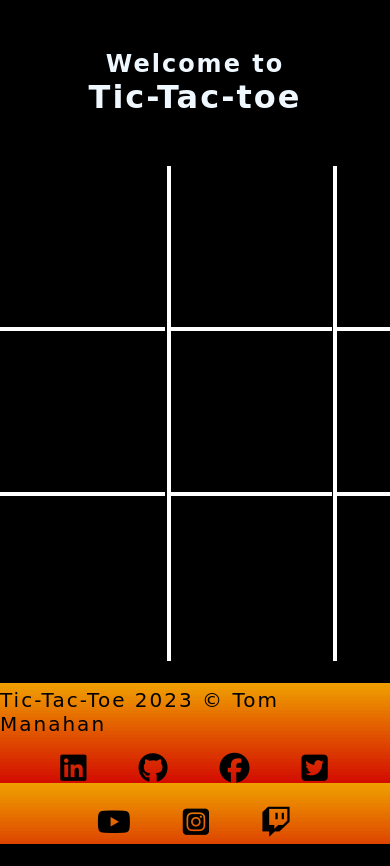
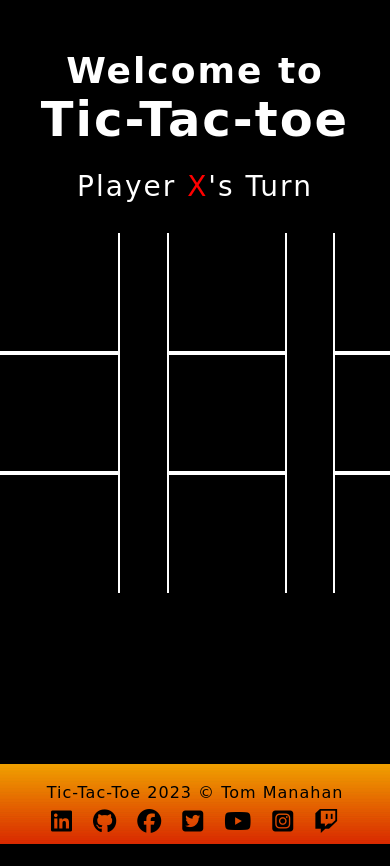
Before and after one commit to CI-Tom/tic-tac-toe, a plain HTML site: page index.html in a window 390 px wide. Shown: the top 866 px of the page. Before the commit the page ends 844 px from the top, so only its background shows below. Drawn offline with Linux system fonts and the light colour scheme; a web font is replaced by a local one.

Commit message:
Add player turn section and styling and add media queries

```diff
--- a/assets/style.css
+++ b/assets/style.css
@@ -7,38 +7,48 @@
     box-sizing: border-box;
 }
 
-body {
-    background-color: black;
-    color: aliceblue;
-    font-family: 'Peralta', cursive, sans-serif;
-}
-
 html {
     min-height: 100%;
     position: relative;
 }
 
+body {
+    font-family: 'Peralta', cursive, sans-serif;
+    color: white;
+    background-color: black;
+}
+
 /* Header section */
-.welcome {
+header {
     font-family: 'Bungee Spice', cursive, sans-serif;
     text-align: center;
-    height: 100%;
-    font-size: 100%;
+    height: 50px;
+    font-size: 150%;
     letter-spacing: 2px;
     margin: 50px 0;
 }
 
-/* Tic Tac Toe game area */
+/* Game section */
+.player-turn {
+    font-size: 28px;
+    margin: 10px;
+    padding: 20px;
+    letter-spacing: 2px;
+    text-align: center;
+}
+
+.playerX {
+    color: red;
+}
+
+.playerO {
+    color: greenyellow;
+}
+
 .container {
     min-height: 75vh;
     margin: 0 auto;
     text-align: center;
-}
-
-#message {
-    font-size: 36px;
-    margin: 10px;
-    letter-spacing: 2px;
 }
 
 .tile {
@@ -72,8 +82,7 @@ html {
     display: grid;
     grid-template-columns: repeat(3, auto);
     width: 500px;
-    margin: auto;
-    margin-bottom: 50px;
+    margin: 0 auto;
 }
 
 /* Footer section */
@@ -82,9 +91,9 @@ footer {
     min-height: 80px;
     padding-top: 5px;
     width: 100%;
-    position: fixed;
     left: 0;
     bottom: 0;
+    position: fixed;
     display: flex;
     justify-content: center;
     align-items: center;
@@ -112,3 +121,53 @@ footer a {
     margin: 10px 25px;
     padding-top: 10px;
 }
+
+
+/* Reset or Start a new game */
+#reset {
+    font-family: 'Bungee Spice', cursive, sans-serif;
+    font-size: 28px;
+    background-color: transparent;
+}
+
+#reset:hover {
+    cursor: pointer;
+    transform: translateY(2px);
+}
+
+/* Media queries */
+@media screen and (max-width: 570px) {
+    footer div {
+        font-size: 16px;
+        margin: 0 10px;
+        letter-spacing: 1px;
+    }
+
+    footer a {
+        margin: 0 10px;
+    }
+
+    .tile {
+        width: 120px;
+        height: 120px;
+        border: 2px solid;
+        font-size: 90px;
+    }
+
+    #tiles {
+        width: 360px;
+        padding: 10px;
+    }
+
+    #tile0,
+    #tile1,
+    #tile2 {
+        border-top: transparent;
+    }
+
+    #tile2,
+    #tile5,
+    #tile8 {
+        border-right: transparent;
+    }
+}
--- a/index.html
+++ b/index.html
@@ -24,6 +24,10 @@
         <h2>Welcome to</h2>
         <h1>Tic-Tac-toe</h1>
     </header>
+
+    <div class="player-turn">
+        Player <span class="display-player playerX">X</span>'s Turn
+    </div>
 
     <div class="container">
         <div class="tiles">
```
